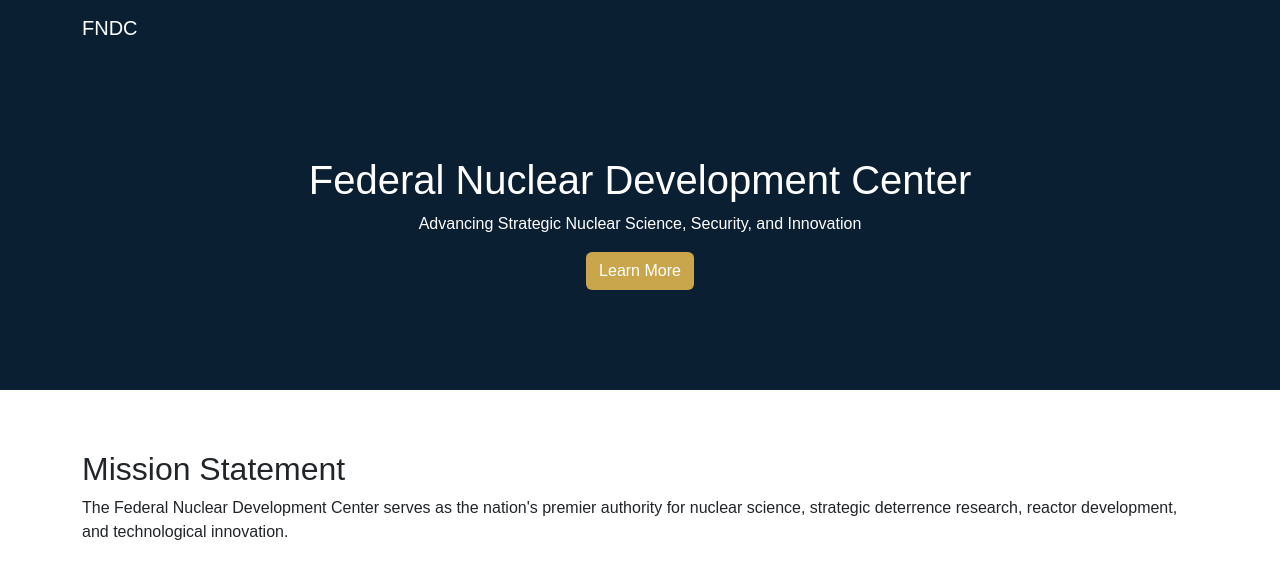
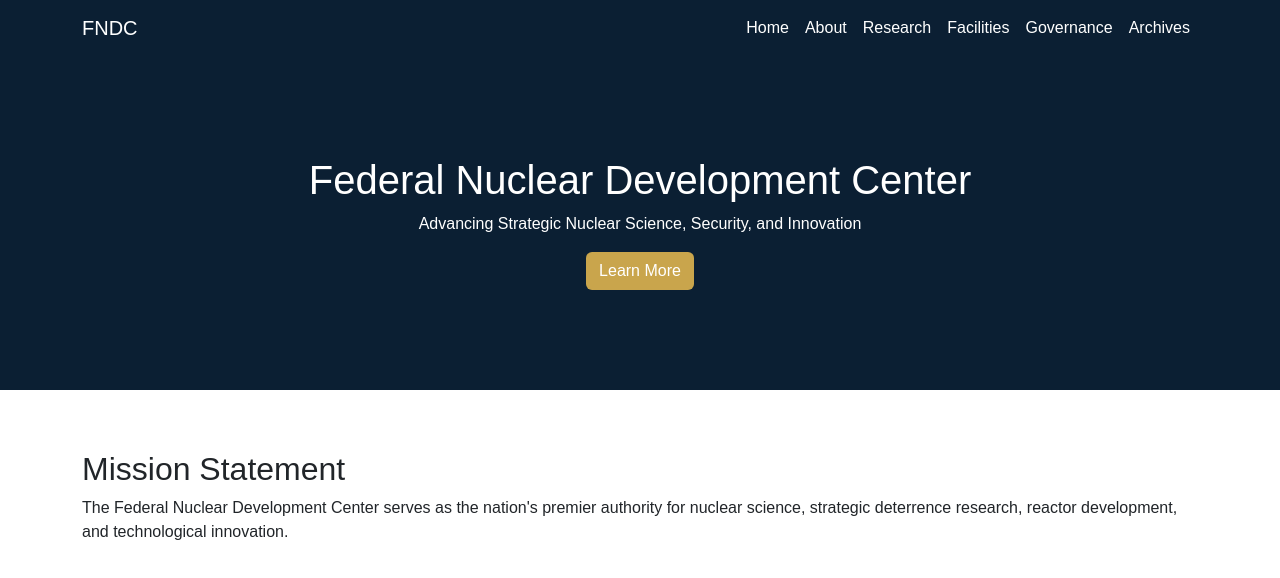
Before and after one commit to ItzSugarSpice/fndc, a plain HTML site: page index.html in a window 1280 px wide. Drawn offline with nearby package versions, Linux system fonts and the light colour scheme.

Commit message:
Update index.html

```diff
--- a/index.html
+++ b/index.html
@@ -41,9 +41,53 @@
 
 <nav class="navbar navbar-expand-lg">
     <div class="container">
+
         <a class="navbar-brand" href="#">
             FNDC
         </a>
+
+        <button class="navbar-toggler"
+                type="button"
+                data-bs-toggle="collapse"
+                data-bs-target="#navbarNav">
+
+            <span class="navbar-toggler-icon"></span>
+
+        </button>
+
+        <div class="collapse navbar-collapse"
+             id="navbarNav">
+
+            <ul class="navbar-nav ms-auto">
+
+                <li class="nav-item">
+                    <a class="nav-link" href="#">Home</a>
+                </li>
+
+                <li class="nav-item">
+                    <a class="nav-link" href="#">About</a>
+                </li>
+
+                <li class="nav-item">
+                    <a class="nav-link" href="#">Research</a>
+                </li>
+
+                <li class="nav-item">
+                    <a class="nav-link" href="#">Facilities</a>
+                </li>
+
+                <li class="nav-item">
+                    <a class="nav-link" href="#">Governance</a>
+                </li>
+
+                <li class="nav-item">
+                    <a class="nav-link" href="#">Archives</a>
+                </li>
+
+            </ul>
+
+        </div>
+
     </div>
 </nav>
 
```
